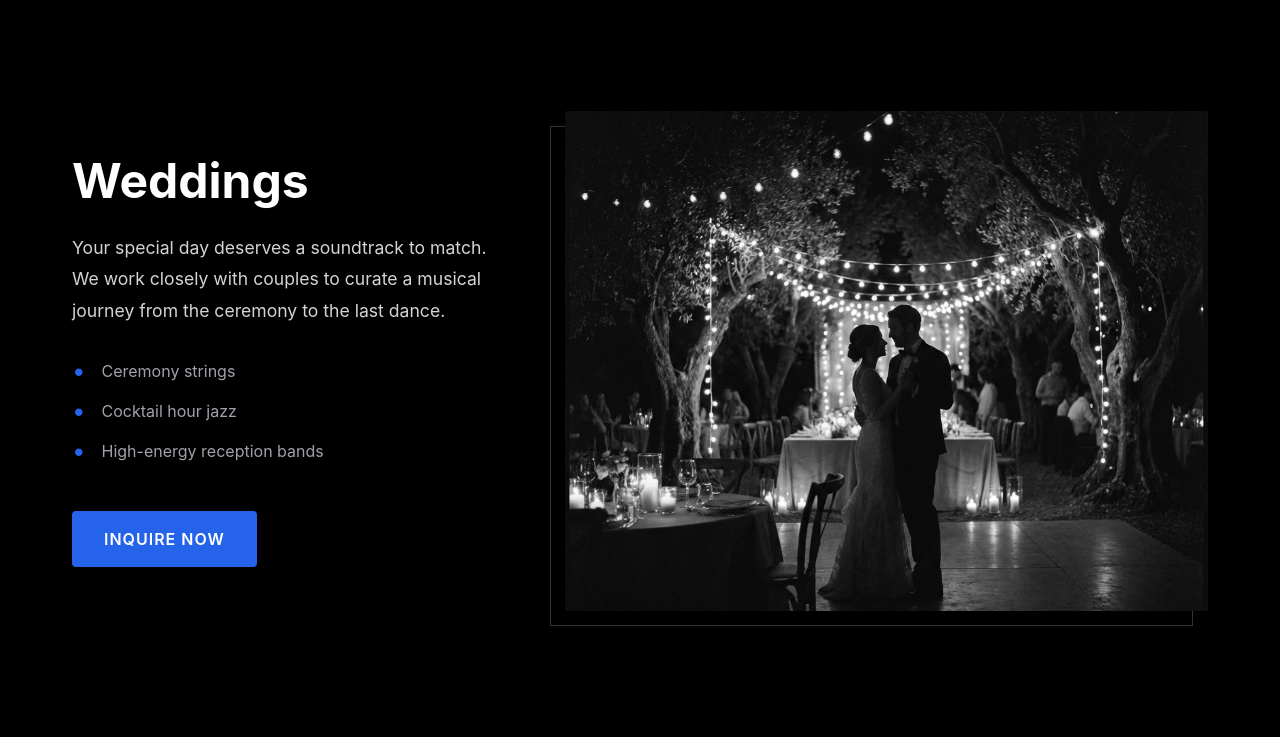
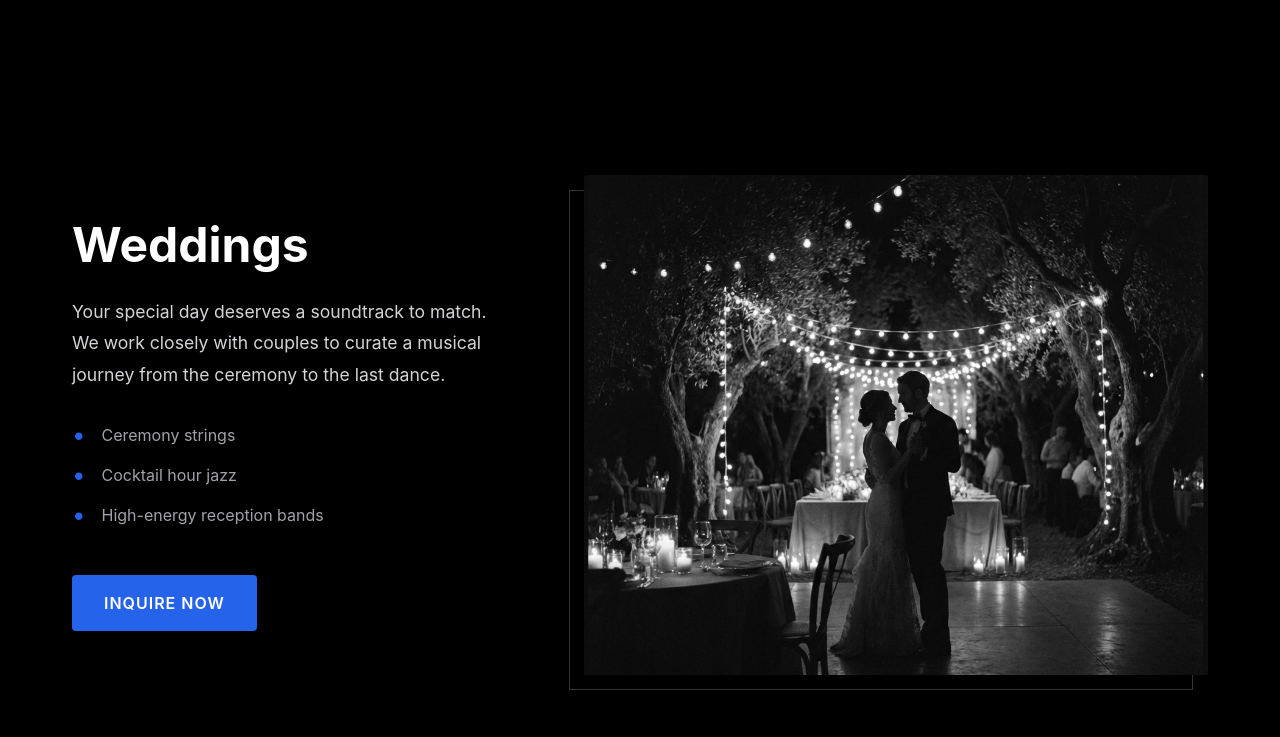
Before and after one commit to joshjmiller-MGMT/harborline, a React (Vite) app: page /services in a window 1280 px wide. Shown: the part 882-1619 px from the top of the page. Built offline with nearby package versions, Linux system fonts and the light colour scheme.

Commit message:
layoutfix2

```diff
--- a/src/index.css
+++ b/src/index.css
@@ -250,25 +250,69 @@ button {
     }
 
     /* Asymmetric alternation */
-    .service-row.normal {
+    /* .service-row classes removed in favor of sp- classes below */
+}
+
+/* === Services Page (Dedicated Namespace) === */
+.sp-row {
+    display: grid;
+    grid-template-columns: 1fr;
+    gap: 2rem;
+    align-items: center;
+    margin-bottom: 4rem;
+    /* Spacing between rows */
+}
+
+.sp-img-container {
+    position: relative;
+    width: 100%;
+    height: 300px;
+    /* Mobile height */
+    margin-bottom: 2rem;
+}
+
+.sp-border {
+    position: absolute;
+    top: 15px;
+    left: 15px;
+    width: 100%;
+    height: 100%;
+    border: 1px solid #333;
+    z-index: 0;
+    transition: all 0.3s ease;
+}
+
+.sp-row:hover .sp-border {
+    top: 25px;
+    left: 25px;
+    border-color: var(--color-primary);
+}
+
+.sp-text-content {
+    position: relative;
+    padding: 0;
+}
+
+@media (min-width: 768px) {
+    .sp-row.normal {
         grid-template-columns: 1.2fr 0.8fr;
-        gap: 4rem;
+        gap: 6rem;
     }
 
-    .service-row.reverse {
+    .sp-row.reverse {
         grid-template-columns: 0.8fr 1.2fr;
-        gap: 4rem;
+        gap: 6rem;
     }
 
-    .service-row.reverse .service-img-container {
+    .sp-row.reverse .sp-img-container {
         order: 2;
     }
 
-    .service-row.reverse .service-content {
+    .sp-row.reverse .sp-text-content {
         order: 1;
     }
 
-    .service-img-container {
+    .sp-img-container {
         height: 500px;
         margin-bottom: 0;
     }
@@ -514,6 +558,14 @@ button {
     transform: scale(1.05);
 }
 
+.service-content {
+    position: absolute;
+    bottom: 0;
+    left: 0;
+    width: 100%;
+    padding: 2rem;
+    background: linear-gradient(to top, rgba(0, 0, 0, 0.95), transparent);
+}
 
 .service-title {
     font-size: 1.5rem;
--- a/src/pages/Services.tsx
+++ b/src/pages/Services.tsx
@@ -40,10 +40,10 @@ const Services = () => {
 
                 <div style={{ display: 'flex', flexDirection: 'column', gap: '8rem' }}>
                     {services.map((service, index) => (
-                        <div key={index} className={`service-row ${index % 2 === 0 ? 'normal' : 'reverse'}`}>
+                        <div key={index} className={`sp-row ${index % 2 === 0 ? 'normal' : 'reverse'}`}>
                             {/* Image Side */}
-                            <div className="service-img-container">
-                                <div className="service-border" style={{
+                            <div className="sp-img-container">
+                                <div className="sp-border" style={{
                                     left: index % 2 === 0 ? '15px' : '-15px',
                                     right: index % 2 === 0 ? 'auto' : 'auto'
                                 }}></div>
@@ -66,7 +66,7 @@ const Services = () => {
                             </div>
 
                             {/* Content Side */}
-                            <div className="service-text-content">
+                            <div className="sp-text-content">
                                 <h2 style={{ fontSize: 'clamp(2rem, 4vw, 3rem)', marginBottom: '1.5rem', color: '#fff', lineHeight: 1.1 }}>{service.title}</h2>
                                 <p style={{ color: '#d4d4d8', lineHeight: '1.8', marginBottom: '2rem', fontSize: '1.1rem' }}>{service.desc}</p>
                                 <ul style={{ marginBottom: '3rem', display: 'flex', flexDirection: 'column', gap: '1rem' }}>
```
